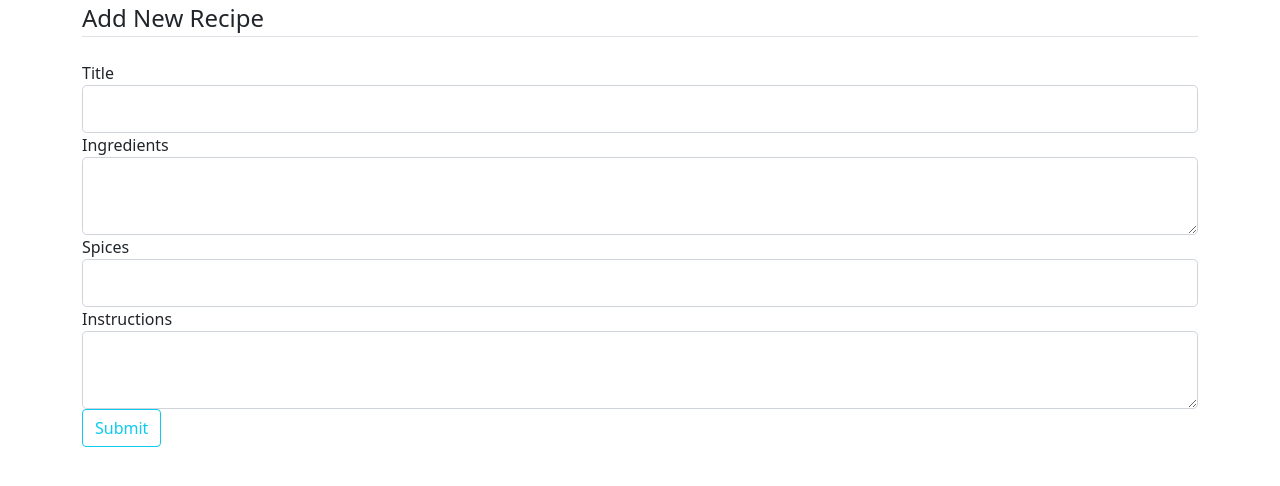
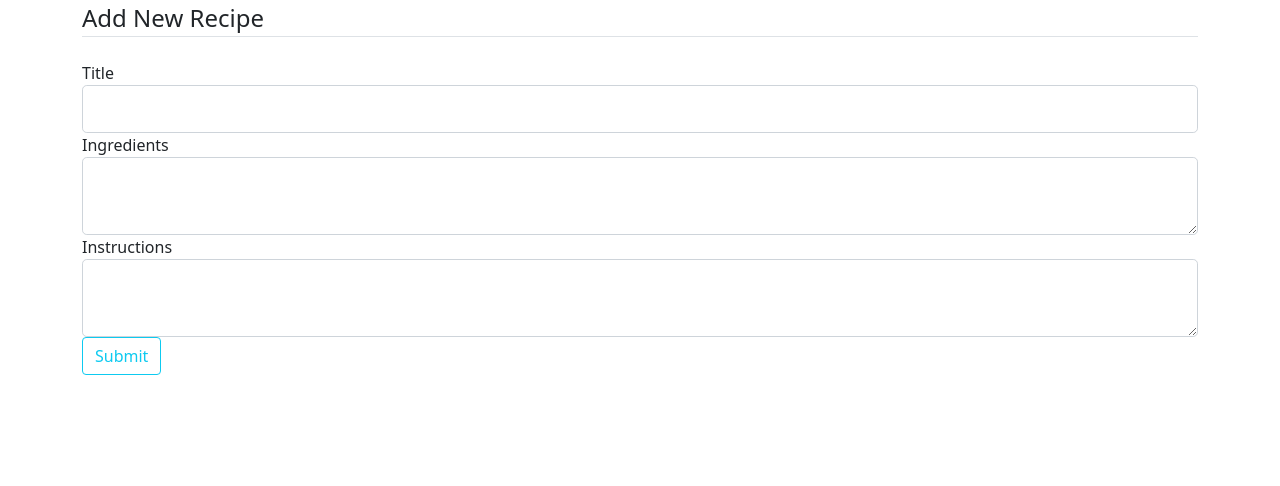
Before and after one commit to leonwehrhan/RecipeApp, a Flask app: page /new in a window 1280 px wide. Shown: the part 56-542 px from the top of the page. Run offline with Flask 3, Linux system fonts and the light colour scheme.

Commit message:
simplify recipes table entry

```diff
--- a/recipes/forms.py
+++ b/recipes/forms.py
@@ -8,8 +8,8 @@ class NewRecipeForm(FlaskForm):
                         validators=[DataRequired(), Length(min=2, max=100)])
     ingredients = TextAreaField('Ingredients',
                                 validators=[DataRequired()])
-    spices = StringField('Spices',
-                         validators=[Length(max=500)])
+    # spices = StringField('Spices',
+    #                     validators=[Length(max=500)])
     instructions = TextAreaField('Instructions',
                                  validators=[DataRequired()])
     submit = SubmitField('Submit')
--- a/recipes/models.py
+++ b/recipes/models.py
@@ -11,11 +11,12 @@ class Recipe(db.Model):
     __tablename__ = 'recipes'
     id = db.Column(db.Integer, primary_key=True)
     title = db.Column(db.String(100), nullable=False)
-    spices = db.Column(db.String(500))
+    # spices = db.Column(db.String(500))
     instructions = db.Column(db.Text, nullable=False)
     image = db.Column(db.String(20), nullable=False, default='default.jpg')
     link = db.Column(db.String(100))
     #ingredients = db.relationship('Ingredient', secondary=RecipeIngredient.__table__, backref='recipes')
+    ingredients = db.Column(db.Text, nullable=False)
 
 
 class Ingredient(db.Model):
--- a/recipes/routes.py
+++ b/recipes/routes.py
@@ -7,7 +7,7 @@ from recipes.models import Recipe
 @app.route("/")
 @app.route("/home")
 def home():
-    return render_template('home.html')
+    return render_template('home.html', recipes=Recipe.query.all())
 
 
 @app.route("/new", methods=['GET', 'POST'])
@@ -15,10 +15,9 @@ def new():
     form = NewRecipeForm()
     if form.validate_on_submit():
         recipe = Recipe(title=form.title.data,
-                        spices='',
                         image='default.jpg',
-                        link='',
-                        instructions=form.instructions.data)
+                        instructions=form.instructions.data,
+                        ingredients=form.ingredients.data)
         db.session.add(recipe)
         db.session.commit()
         flash('New recipe has been submitted', 'success')
--- a/recipes/templates/new_recipe.html
+++ b/recipes/templates/new_recipe.html
@@ -19,11 +19,6 @@
       </div>
 
       <div class="form-group">
-        {{ form.spices.label(class="form-control-label")}}
-        {{ form.spices(class="form-control form-control-lg")}}
-      </div>
-
-      <div class="form-group">
         {{ form.instructions.label(class="form-control-label")}}
         {{ form.instructions(class="form-control form-control-lg")}}
       </div>
```
Also changed, not shown: recipes/templates/home.html (+4 -3 lines).
